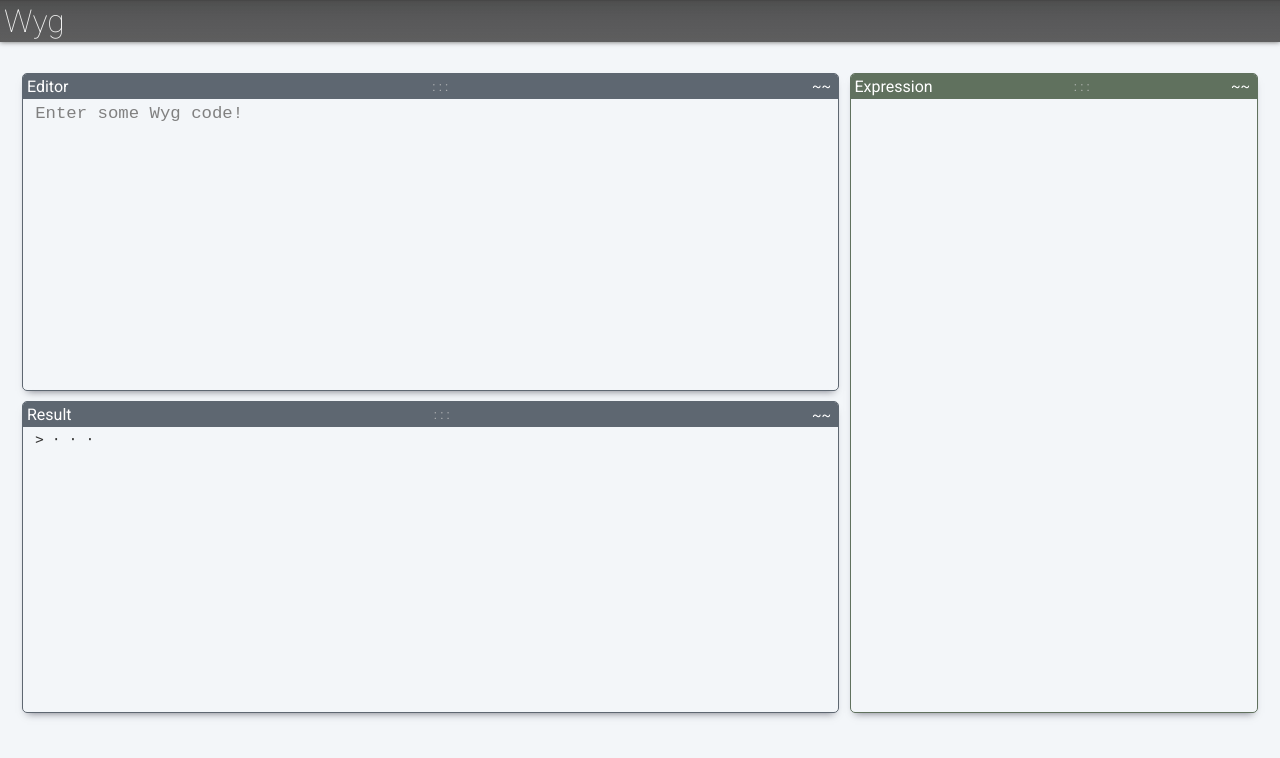
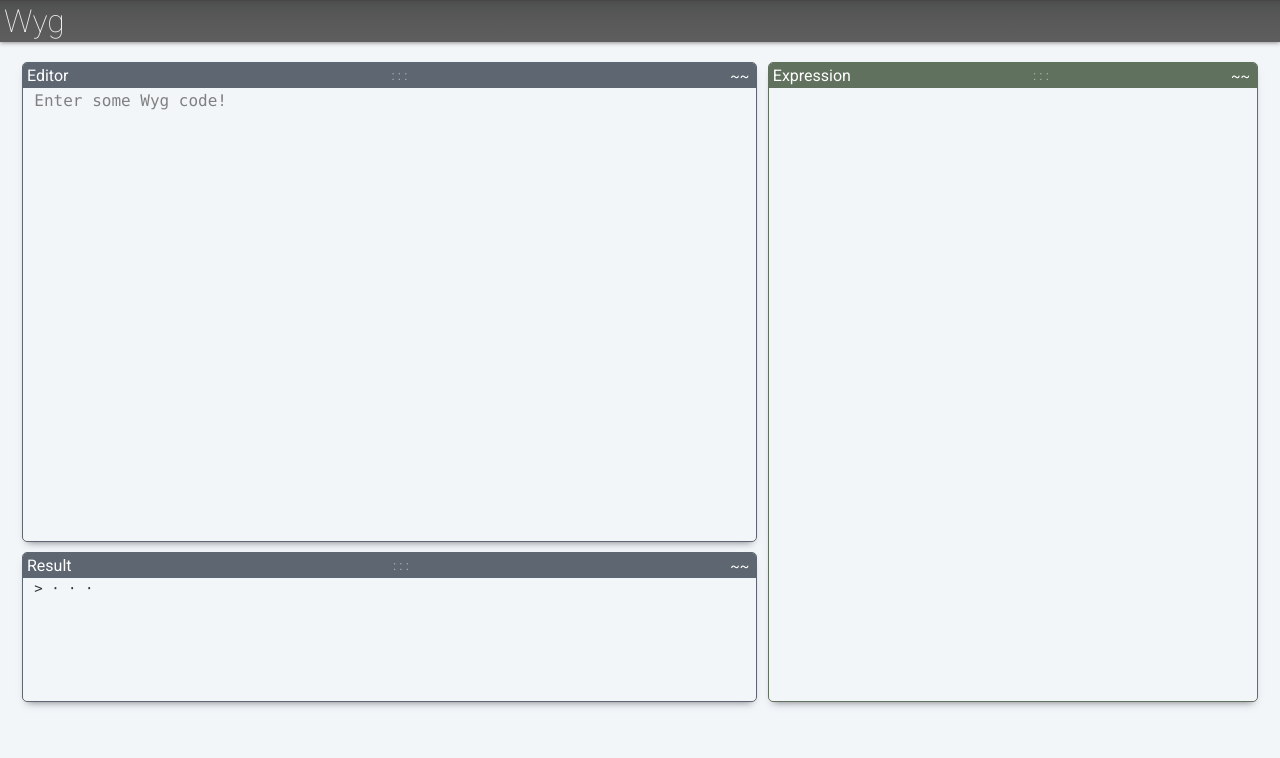
Before and after one commit to lctr/ewyg, a Svelte app: page / in a window 1280 px wide. Shown: the top 758 px of the page. Built offline with nearby package versions, Linux system fonts and the light colour scheme.

Commit message:
poportions, fonts, error messages

```diff
--- a/src/components/text/Editor.svelte
+++ b/src/components/text/Editor.svelte
@@ -1,7 +1,9 @@
 <script>
 import Pane from '../layout/Pane.svelte';
 import Ast from './Ast.svelte';
-import { Wyg } from "../../../lib/wygweb.bundle";
+import {
+  Wyg
+} from "../../../lib/wygweb.bundle";
 
 const Egg = new Wyg();
 const EMPTY = '· · ·';
@@ -10,17 +12,50 @@ let INPUT;
 let AST = '';
 let RESULT = EMPTY;
 let MESSAGE = EMPTY;
+let TREE = '';
 let ERROR;
 let session;
-const editor = { pos: "left-1", title: "Editor", color: "blue" };
-const result = { pos: "left-2", title: "Result", color: "blue" };
-const syntax = { pos: "right", title: "Expression", color: "green" };
+const editor = {
+  pos: "left-1",
+  title: "Editor",
+  color: "blue",
+  main: focus
+};
+const result = {
+  pos: "left-2",
+  title: "Result",
+  color: "blue"
+};
+const syntax = {
+  pos: "right",
+  title: "Expression",
+  color: "green"
+};
+
+function focus(e) {
+  document.getElementById("editing").focus()
+}
 
 function handleInput(e) {
-  console.log(e);
+  // if (e.keyCode === 9) {
+  //   INPUT = INPUT + '\t';
 
-  if (INPUT && INPUT.length > 0) runInput();
+  // } else
 
+  if (INPUT && INPUT.length > 0) {
+    try {
+      runInput();
+
+      // setTimeout(() => {
+      //   throw new Error(`Process timed out!`);
+      // }, 10000);
+
+    } catch (e) {
+      MESSAGE = e;
+      ERROR = true;
+      Egg.reset();
+    }
+  }
 }
 
 function runInput() {
@@ -28,25 +63,26 @@ function runInput() {
     session = Egg.run(INPUT.replaceAll('&nbsp;', ''));
     if (session.error) {
       if (Egg.parseError) {
-        AST = Egg.parseError;
+        // AST = Egg.parseError;
         MESSAGE = 'Error parsing input!';
+        TREE = Egg.parseError;
       } else {
         MESSAGE = Egg.session.message;
+        TREE = { message: EMPTY };
       }
       syntax.color = "red";
       editor.color = "purple";
       ERROR = true;
       Egg.reset();
     } else {
-      AST = session.ast; // JSON.stringify(session.ast, null, 2);
+      AST = session.ast;
       session.error = void 0;
-      RESULT = session.value ?? EMPTY;
+      RESULT = session.value ? session.value : EMPTY;
       syntax.color = "green";
       editor.color = "blue";
       ERROR = false;
     }
   } catch (e) {
-    console.log(e);
     MESSAGE = e;
     ERROR = true;
     Egg.reset();
@@ -60,11 +96,11 @@ function runInput() {
         <Pane {...editor}>
             <div id="editing"
                 contenteditable="true"
+                spellcheck="false"
                 data-placeholder={PLACEHOLDER}
-        on:keyup={handleInput}
-        bind:textContent={INPUT}>
-
-      </div>
+                on:keyup|preventDefault={handleInput}
+                on:click={focus}
+                bind:textContent={INPUT} />
                 </Pane>
                 <Pane {...result}>
                     <div id="result">
@@ -75,40 +111,36 @@ function runInput() {
                         {/if}
                     </div>
                 </Pane>
-
             </div>
-
 
             <Pane {...syntax}>
                 <div id="ast">
-      <!-- <code> -->
+                    {#if ERROR}
+                      <span class="error">{TREE.name}!</span>
+                      <pre>{TREE.message}</pre>
+                    {:else}
                       <Ast expr={AST} />
-      <!-- </code> -->
+                    {/if}
                 </div>
             </Pane>
-
 
             </div>
 
 <style>
-
 .active-panes {
-  /* justify-content: center; */
   display: grid;
-	/* flex: 2 1 auto; */
-	/* flex-direction: column; */
   gap: 0.75em;
   justify-content: space-evenly;
-	margin-top: 0.75em;
   width: 100%;
-  grid-template-columns: 2fr 1fr;
-  grid-template-rows: auto;
+  grid-template-columns: 3fr 2fr;
+  grid-template-rows: 1fr 1fr;
+  height: 80vh;
 }
 
 .left-panes {
   display: grid;
   gap: 0.75em;
-  grid-template-rows: auto;
+  grid-template-rows: auto 150px;
   width: 100%;
 }
 
@@ -120,36 +152,43 @@ function runInput() {
 #editing {
   background: transparent;
   caret-color: red;
-  font-family: monospace;
-  font-size: 13pt;
-  line-height: 20pt;
-  /* line-height: 1.1; */
-  /* height: 80%; */
+  font-family: 'Menlo', monospace;
+  font-size: 16px;
+  line-height: 18px;
   outline: none;
   text-align: left;
   width: 100%;
   z-index: 1;
+  margin-top: 2px;
+  color: #111;
 }
 
 #result {
   overflow-y: scroll;
-  padding: 2px 0;
+  padding: 0 0;
   width: 100%;
 }
 
 .error {
   color: red;
+  padding: 0;
 }
 
 #ast {
   text-align: left;
+  margin-top: 2px;
 }
 
 pre {
-  white-space: pre-wrap;       /* Since CSS 2.1 */
-  white-space: -moz-pre-wrap;  /* Mozilla, since 1999 */
-  white-space: -pre-wrap;      /* Opera 4-6 */
-  white-space: -o-pre-wrap;    /* Opera 7 */
-  word-wrap: break-word;       /* Internet Explorer 5.5+ */
+  white-space: pre-wrap;
+  /* Since CSS 2.1 */
+  white-space: -moz-pre-wrap;
+  /* Mozilla, since 1999 */
+  white-space: -pre-wrap;
+  /* Opera 4-6 */
+  white-space: -o-pre-wrap;
+  /* Opera 7 */
+  word-wrap: break-word;
+  /* Internet Explorer 5.5+ */
 }
 </style>
```
Lines whose indentation alone changed are shown as unchanged.
